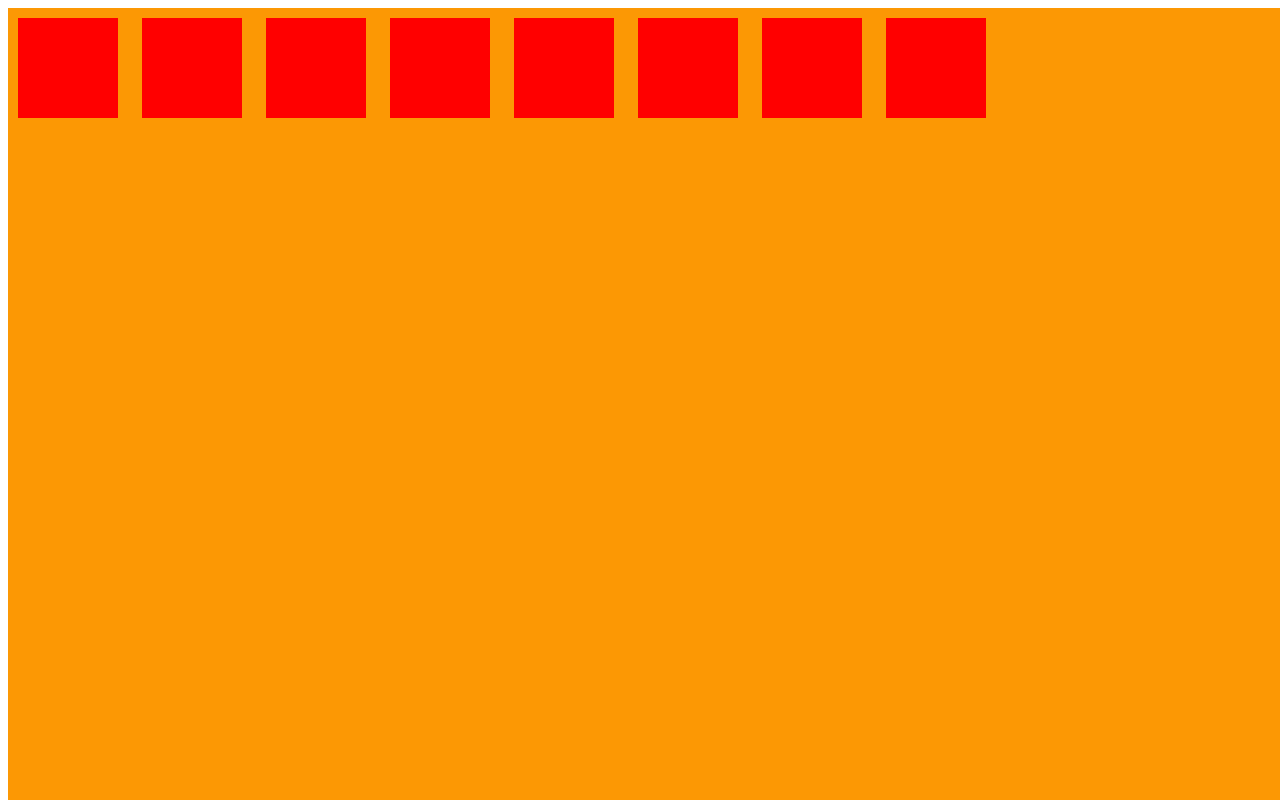
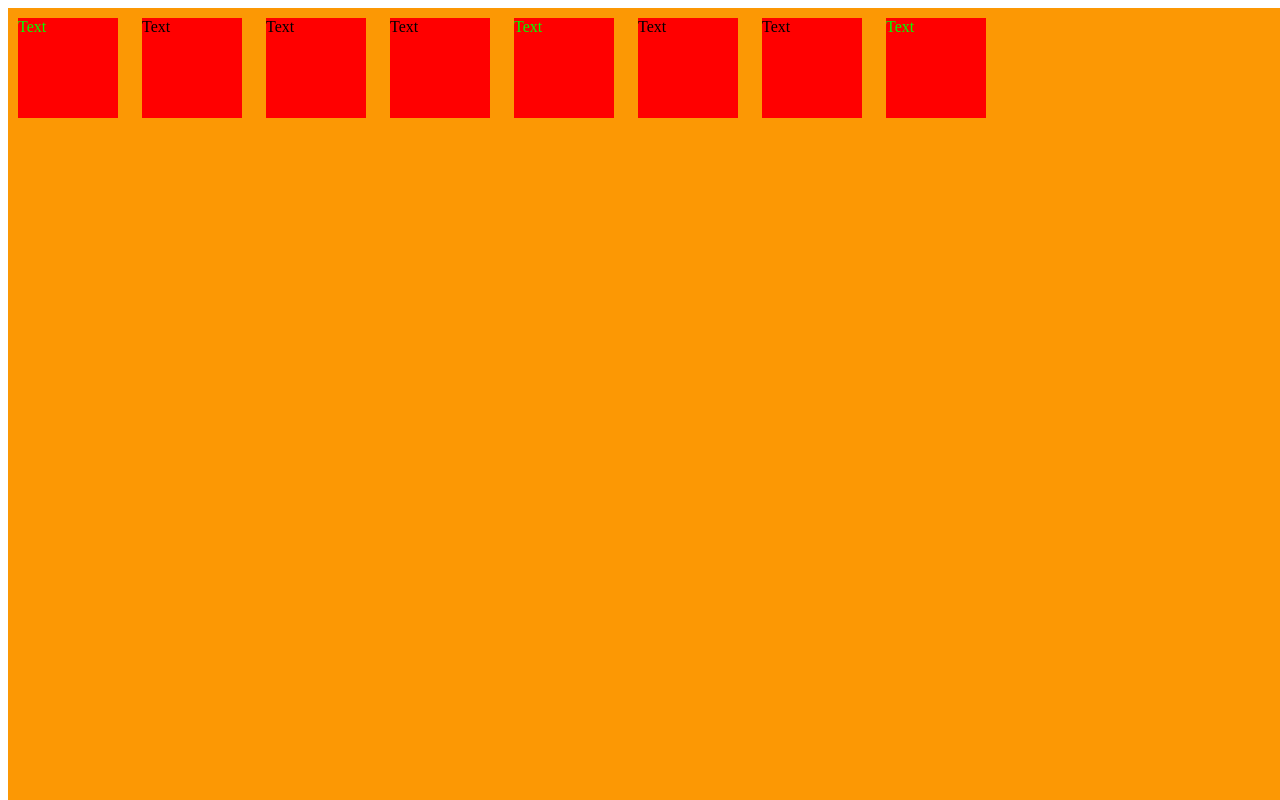
Before and after one commit to iramarchuk/webStudy, a plain HTML site: page index.htm in a window 1280 px wide. Drawn offline with Linux system fonts and the light colour scheme.

Commit message:
Я добавила новий стиль в якому є шрифт і колір тексту

```diff
--- a/index.htm
+++ b/index.htm
@@ -9,14 +9,14 @@
 	<body>
 	<div class="main_body">
 
-		<div class="example"></div>
-		<div class="example"></div>
-		<div class="example"></div>
-		<div class="example"></div>
-		<div class="example"></div>
-		<div class="example"></div>
-		<div class="example"></div>
-		<div class="example"></div>
+		<div class="example new_class">Text</div>
+		<div class="example">Text</div>
+		<div class="example">Text</div>
+		<div class="example">Text</div>
+		<div class="example new_class">Text</div>
+		<div class="example">Text</div>
+		<div class="example">Text</div>
+		<div class="example new_class">Text</div>
 
 	</div>
 	</body>
--- a/style.css
+++ b/style.css
@@ -11,3 +11,7 @@
 	margin: 10px;
 	display: inline-block;
 }
+.new_class {
+fon-size: 2em;
+color: #00FF00;
+}
```
